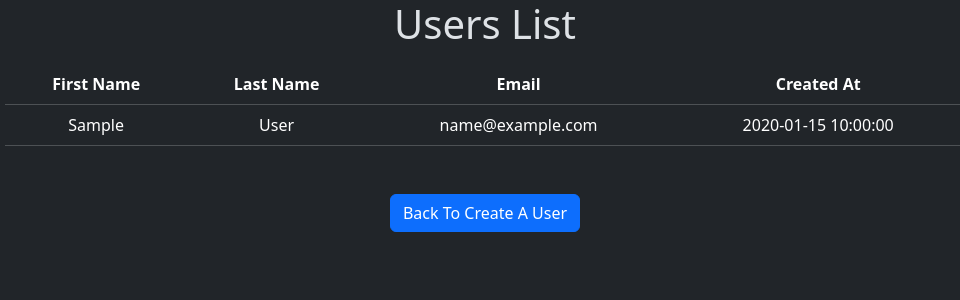
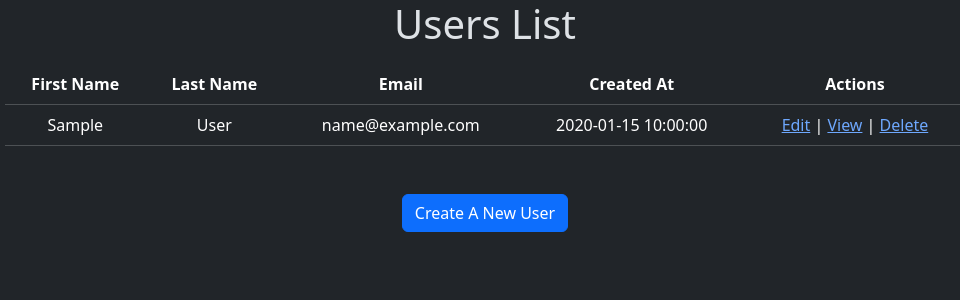
Before and after one commit to DriftingShade/Users_CR, a Flask app: page /users in a window 1280 px wide. Shown: the top 300 px of the page, without its empty margins (155-1115 px from the left). Run offline with Flask 3, Linux system fonts and the light colour scheme; tables that the repository leaves empty or names only in its code hold one stand-in row (values such as "Sample post").

Commit message:
added edit/view/delete links, functioning soon

```diff
--- a/templates/users.html
+++ b/templates/users.html
@@ -1,10 +1,14 @@
 <!DOCTYPE html>
 <html lang="en" data-bs-theme="dark">
   <head>
-    <meta charset="UTF-8">
-    <meta name="viewport" content="width=device-width, initial-scale=1.0">
-    <link href="https://cdn.jsdelivr.net/npm/bootstrap@5.3.3/dist/css/bootstrap.min.css" rel="stylesheet"
-    integrity="sha384-QWTKZyjpPEjISv5WaRU9OFeRpok6YctnYmDr5pNlyT2bRjXh0JMhjY6hW+ALEwIH" crossorigin="anonymous">
+    <meta charset="UTF-8" />
+    <meta name="viewport" content="width=device-width, initial-scale=1.0" />
+    <link
+      href="https://cdn.jsdelivr.net/npm/bootstrap@5.3.3/dist/css/bootstrap.min.css"
+      rel="stylesheet"
+      integrity="sha384-QWTKZyjpPEjISv5WaRU9OFeRpok6YctnYmDr5pNlyT2bRjXh0JMhjY6hW+ALEwIH"
+      crossorigin="anonymous"
+    />
     <title>All Users</title>
   </head>
   <body>
@@ -16,6 +20,7 @@
           <th>Last Name</th>
           <th>Email</th>
           <th>Created At</th>
+          <th>Actions</th>
         </tr>
       </thead>
       <tbody>
@@ -25,13 +30,20 @@
           <td>{{ i.last_name }}</td>
           <td>{{ i.email }}</td>
           <td>{{ i.created_at }}</td>
+          <td>
+            <a href="#">Edit</a> | <a href="#">View</a> | <a href="#">Delete</a>
+          </td>
         </tr>
         {% endfor %}
       </tbody>
     </table>
     <div class="container text-center mt-5">
       <form action="/">
-            <input type="submit" class="btn btn-primary" value="Back To Create A User">
+        <input
+          type="submit"
+          class="btn btn-primary"
+          value="Create A New User"
+        />
       </form>
     </div>
   </body>
```
Lines whose indentation alone changed are shown as unchanged.
